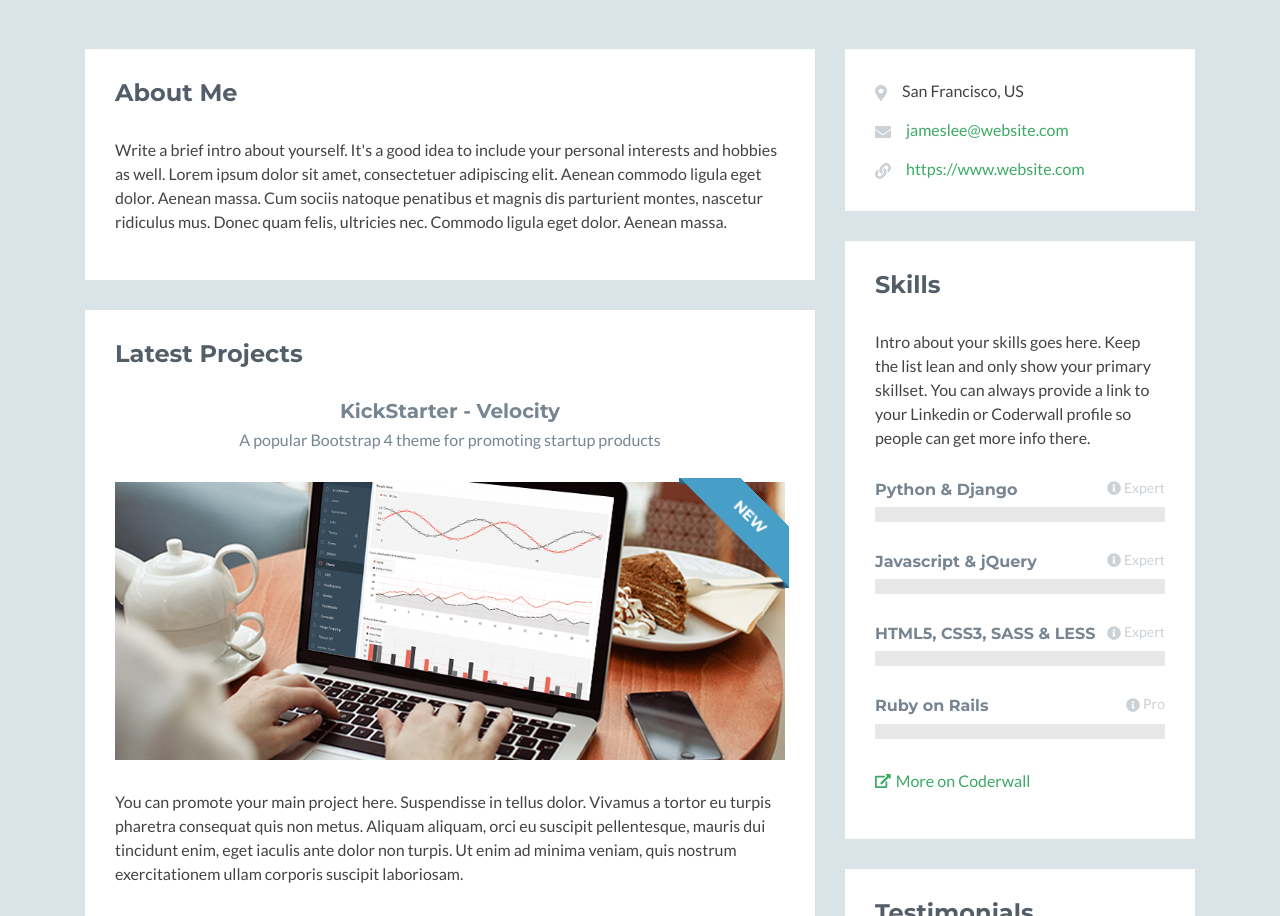
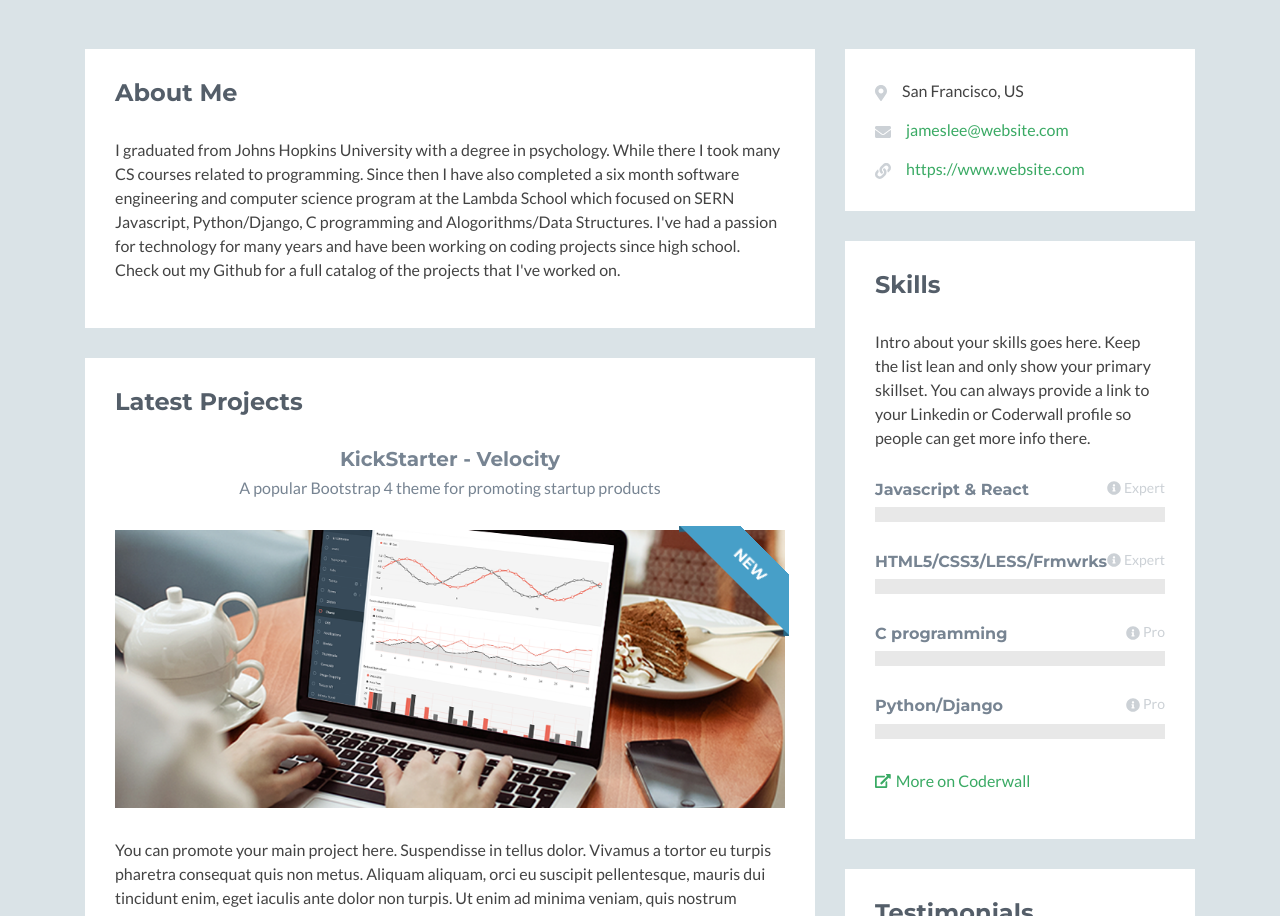
Before and after one commit to TheDeterminator/Digital-Resume, a plain HTML site: page developer-v2.0-port/index.html in a window 1280 px wide. Shown: the part 400-1316 px from the top of the page. Drawn offline with nearby package versions, Linux system fonts and the light colour scheme; no server answers; some icons are missing.

Commit message:
adds my skill meter

```diff
--- a/developer-v2.0-port/index.html
+++ b/developer-v2.0-port/index.html
@@ -57,7 +57,7 @@
                     <div class="section-inner">
                         <h2 class="heading">About Me</h2>
                         <div class="content">
-                            <p>Write a brief intro about yourself. It's a good idea to include your personal interests and hobbies as well. Lorem ipsum dolor sit amet, consectetuer adipiscing elit. Aenean commodo ligula eget dolor. Aenean massa. Cum sociis natoque penatibus et magnis dis parturient montes, nascetur ridiculus mus. Donec quam felis, ultricies nec. Commodo ligula eget dolor. Aenean massa.</p>
+                            <p>I graduated from Johns Hopkins University with a degree in psychology. While there I took many CS courses related to programming. Since then I have also completed a six month software engineering and computer science program at the Lambda School which focused on SERN Javascript, Python/Django, C programming and Alogorithms/Data Structures. I've had a passion for technology for many years and have been working on coding projects since high school. Check out my Github for a full catalog of the projects that I've worked on.</p>
 
                         </div><!--//content-->
                     </div><!--//section-inner-->
@@ -232,7 +232,7 @@
                             <div class="skillset">
 
                                 <div class="item">
-                                    <h3 class="level-title">Python &amp; Django<span class="level-label" data-toggle="tooltip" data-placement="left" data-animation="true" title="You can use the tooltip to explain more about your skill level..."><i class="fas fa-info-circle"></i>Expert</span></h3>
+                                    <h3 class="level-title">Javascript &amp; React<span class="level-label" data-toggle="tooltip" data-placement="left" data-animation="true" title="I am advanced in ES6+ along with React.js and Node.js"><i class="fas fa-info-circle"></i>Expert</span></h3>
                                     <div class="level-bar">
                                         <div class="level-bar-inner" data-level="96%">
                                         </div>
@@ -240,7 +240,7 @@
                                 </div><!--//item-->
 
                                 <div class="item">
-                                    <h3 class="level-title">Javascript &amp; jQuery<span class="level-label" data-toggle="tooltip" data-placement="left" data-animation="true" title="You can use the tooltip to explain more about your skill level..."><i class="fas fa-info-circle"></i>Expert</span></h3>
+                                    <h3 class="level-title">HTML5/CSS3/LESS/Frmwrks<span class="level-label" data-toggle="tooltip" data-placement="left" data-animation="true" title="Very advanced with HTML/CSS/JS and preprocessors and frameworks"><i class="fas fa-info-circle"></i>Expert</span></h3>
                                     <div class="level-bar">
                                         <div class="level-bar-inner" data-level="96%">
                                         </div>
@@ -248,17 +248,17 @@
                                 </div><!--//item-->
 
                                 <div class="item">
-                                    <h3 class="level-title">HTML5, CSS3, SASS &amp; LESS<span class="level-label" data-toggle="tooltip" data-placement="left" data-animation="true" title="You can use the tooltip to explain more about your skill level..."><i class="fas fa-info-circle"></i>Expert</span></h3>
+                                    <h3 class="level-title">C programming<span class="level-label" data-toggle="tooltip" data-placement="left" data-animation="true" title="I am very proficient in C"><i class="fas fa-info-circle"></i>Pro</span></h3>
                                     <div class="level-bar">
-                                        <div class="level-bar-inner" data-level="96%">
+                                        <div class="level-bar-inner" data-level="85%">
                                         </div>
                                     </div><!--//level-bar-->
                                 </div><!--//item-->
 
                                 <div class="item">
-                                    <h3 class="level-title">Ruby on Rails<span class="level-label" data-toggle="tooltip" data-placement="left" data-animation="true" title="You can use the tooltip to explain more about your skill level..."><i class="fas fa-info-circle"></i>Pro</span></h3>
+                                    <h3 class="level-title">Python/Django<span class="level-label" data-toggle="tooltip" data-placement="left" data-animation="true" title="I am advanced in Python and proficient with Django"><i class="fas fa-info-circle"></i>Pro</span></h3>
                                     <div class="level-bar">
-                                        <div class="level-bar-inner" data-level="85%">
+                                        <div class="level-bar-inner" data-level="83%">
                                         </div>
                                     </div><!--//level-bar-->
                                 </div><!--//item-->
```
